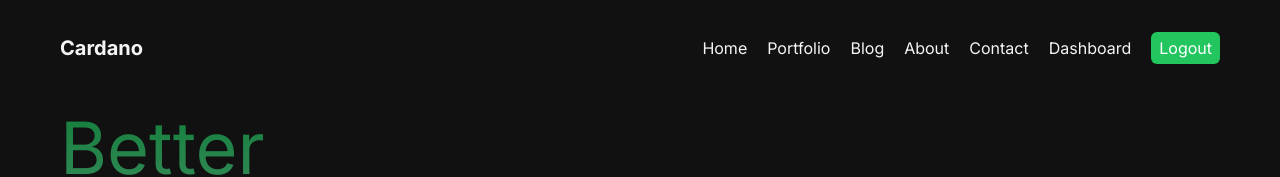
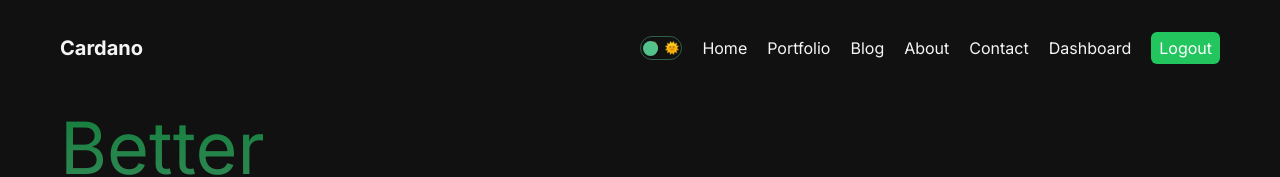
Before and after one commit to vineyard1219/nextjs, a Next.js app: page / in a window 1280 px wide. Shown: the top 177 px of the page. Built offline with nearby package versions, Linux system fonts and the light colour scheme.

Commit message:
토글 (API 적용전)

```diff
--- /dev/null
+++ b/src/components/DarkModeToggle/DarkModeToggle.tsx
@@ -0,0 +1,16 @@
+import React from 'react'
+import styles from './darkModeToggle.module.css'
+
+const DarkModeToggle = () => {
+
+  const mode = 'dark' // 1. 모드 정의
+  return (
+    <div className={styles.container}>
+      <div className={styles.icon}>🌙</div>
+      <div className={styles.icon}>🌞</div>
+      <div className={styles.ball} style={mode === 'dark' ? {left:'2px'} : {right:'2px'}}/> {/* 2. 내부스타일지정 */}
+    </div>
+  )
+}
+
+export default DarkModeToggle
--- /dev/null
+++ b/src/components/DarkModeToggle/darkModeToggle.module.css
@@ -0,0 +1,24 @@
+.container{
+  width: 42px;
+  height: 24px;
+  border: 1.5px solid #53c28b70;
+  border-radius: 30px;
+  display: flex;
+  align-items: center;
+  justify-content: space-between;
+  padding: 2px;
+  position: relative;
+  cursor: pointer;
+}
+
+.icon{
+  font-size: 12px;
+}
+
+.ball{
+  width: 15px;
+  height: 15px;
+  background-color: #53c28b;
+  border-radius: 50%;
+  position: absolute;
+}
--- a/src/components/navbar/Navbar.tsx
+++ b/src/components/navbar/Navbar.tsx
@@ -3,6 +3,7 @@
 import Link from 'next/link';
 import React from 'react';
 import styles from './navbar.module.css';
+import DarkModeToggle from '../DarkModeToggle/DarkModeToggle';
 
 const links = [
   {
@@ -40,8 +41,11 @@ const links = [
 const Navbar = () => {
   return (
     <div className={styles.container}>
-      <Link href="/" className={styles.logo}>Cardano</Link>
+      <Link href="/" className={styles.logo}>
+        Cardano
+      </Link>
       <div className={styles.links}>
+        <DarkModeToggle/>
         {links.map(link=>(
           <Link key={link.id} href={link.url} className={styles.link}>
             {link.title}
```
